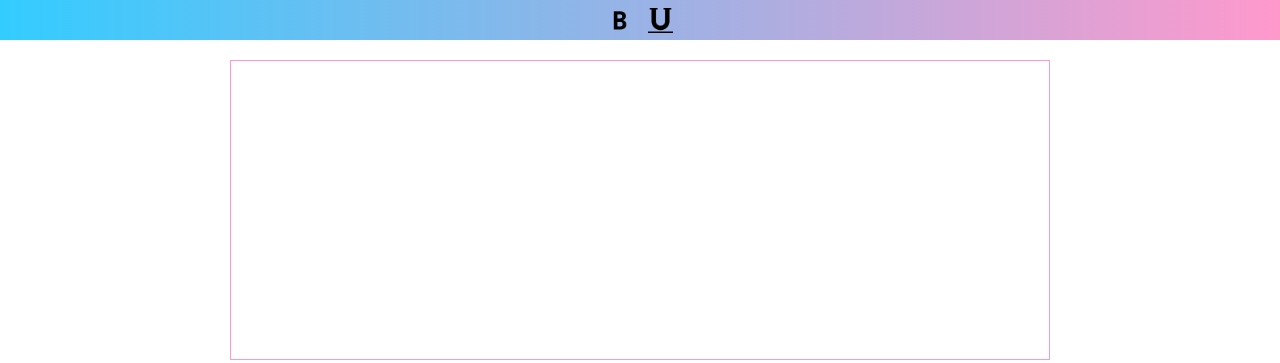
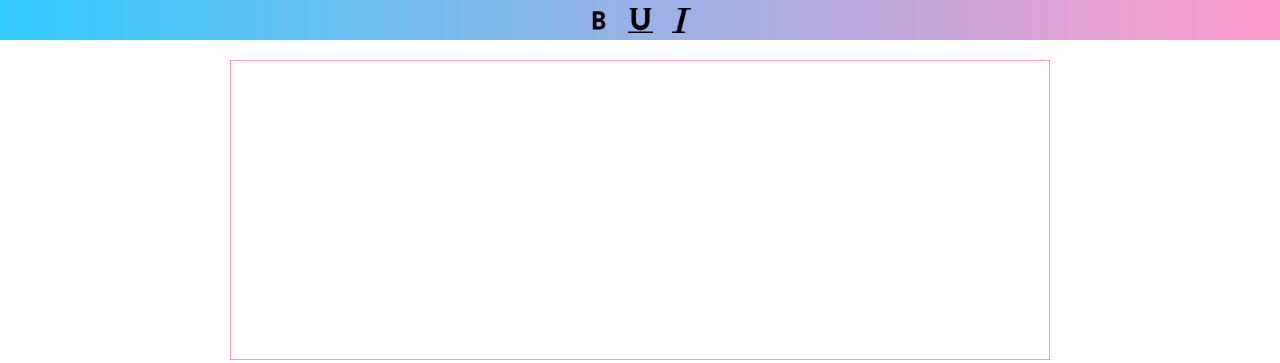
Before and after one commit to ShashiMalshi/Assignment_01_Shashi, a plain HTML site: page index.html in a window 1280 px wide. Drawn offline with nearby package versions, Linux system fonts and the light colour scheme.

Commit message:
feature three added

```diff
--- a/functions.js
+++ b/functions.js
@@ -7,3 +7,8 @@ function bold() {
 function underline() {
   document.execCommand('underline',true,null)
 }
+
+//feature 3 - italic function
+function italic() {
+  document.execCommand('italic',true,null)
+}
--- a/index.html
+++ b/index.html
@@ -32,6 +32,11 @@
                     <img src="resources/underline-text.png" width="25">
                 </button>
 
+                <!-- feature 3 italic -->
+                <button class="italic" onclick="italic()">
+                    <img src="resources/italic.png" width="25">
+                </button>
+
             </div>
         </div>
     </div>
```
